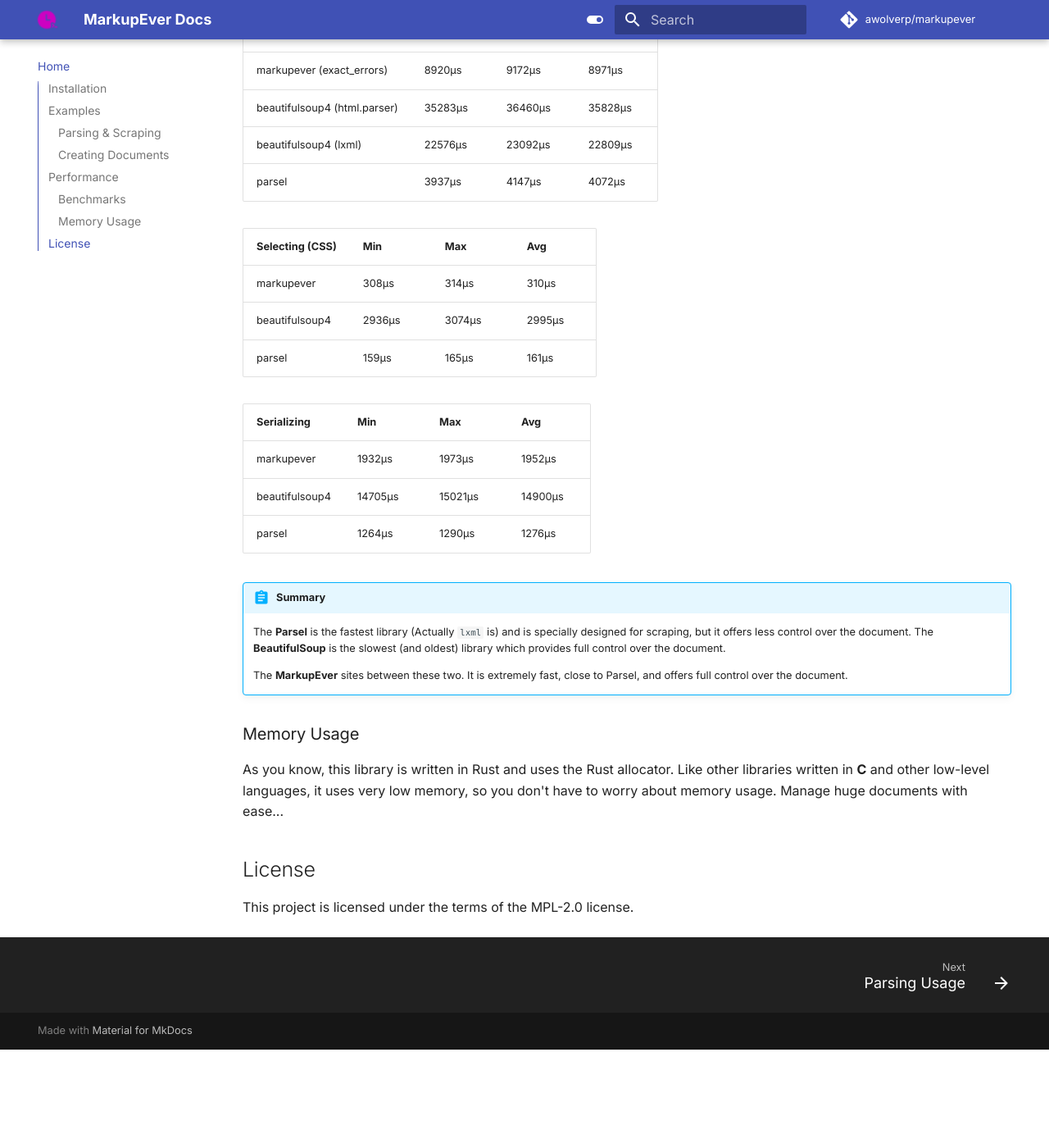
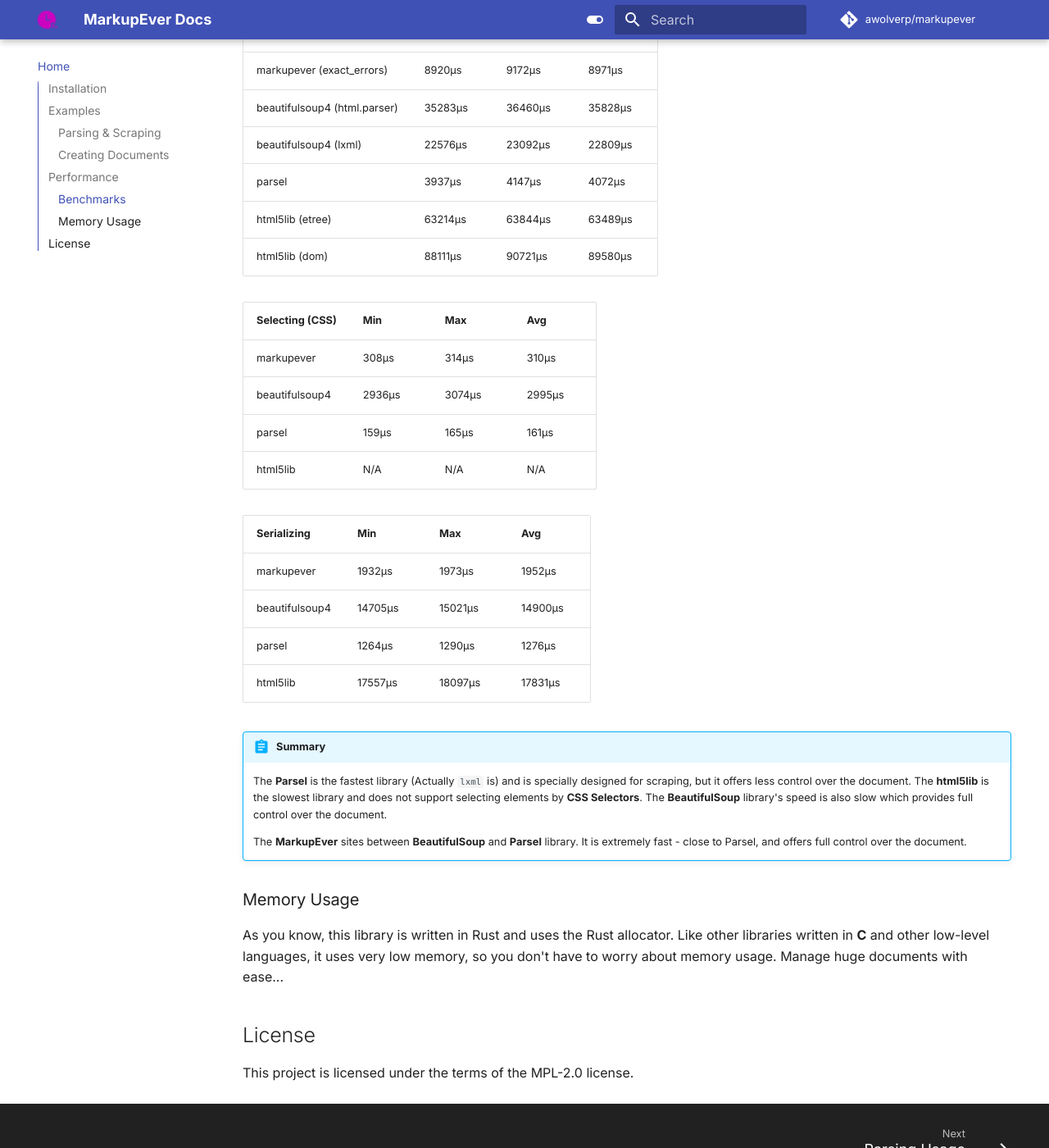
Before and after one commit to awolverp/markupever, an MkDocs documentation site: the page built from docs/docs/index.md, in a window 1280 px wide and 1400 px high, scrolled down 3374 px. Shown: the whole window at 82% size. Built offline with MkDocs 1.6.1 and Material for MkDocs 9.7.7, drawn with Linux system fonts in a browser that asks for light colours; comment, search, counter and statistics services are not loaded; before the commit the page ends 4654 px from its top, so only the background shows below that.

Commit message:
Add html5lib library to benchmarks

```diff
--- a/docs/docs/index.md
+++ b/docs/docs/index.md
@@ -239,27 +239,31 @@
 | beautifulsoup4 (html.parser)| 35283µs| 36460µs| 35828µs|
 | beautifulsoup4 (lxml)     | 22576µs| 23092µs| 22809µs|
 | parsel                    | 3937µs | 4147µs | 4072µs |
+| html5lib (etree)          | 63214µs | 63844µs | 63489µs |
+| html5lib (dom)            | 88111µs | 90721µs | 89580µs |
 
 | Selecting (CSS)           |  Min   |  Max   |  Avg   |
 |---------------------------|--------|--------|--------|
 | markupever                | 308µs | 314µs | 310µs |
 | beautifulsoup4            | 2936µs| 3074µs| 2995µs|
 | parsel                    | 159µs | 165µs | 161µs |
+| html5lib                  | N/A | N/A | N/A |
 
 | Serializing               |  Min   |  Max   |  Avg   |
 |---------------------------|--------|--------|--------|
 | markupever                | 1932µs | 1973µs | 1952µs |
 | beautifulsoup4            | 14705µs| 15021µs| 14900µs|
 | parsel                    | 1264µs | 1290µs | 1276µs |
+| html5lib                  | 17557µs | 18097µs | 17831µs |
 
 !!! abstract "Summary"
 
     The **Parsel** is the fastest library (Actually `lxml` is) and is specially designed for scraping,
     but it offers less control over the document.
-    The **BeautifulSoup** is the slowest (and oldest) library which provides full control over the document.
+    The **html5lib** is the slowest library and does not support selecting elements by **CSS Selectors**.
+    The **BeautifulSoup** library's speed is also slow which provides full control over the document.
 
-    The **MarkupEver** sites between these two. It is extremely fast, close to Parsel, and offers full control over
-    the document.
+    The **MarkupEver** sites between **BeautifulSoup** and **Parsel** library. It is extremely fast - close to Parsel, and offers full control over the document.
 
 ### Memory Usage
 As you know, this library is written in Rust and uses the Rust allocator. Like other libraries written in **C** and other low-level languages, it uses very low memory, so you don't have to worry about memory usage. Manage huge documents with ease...
```
